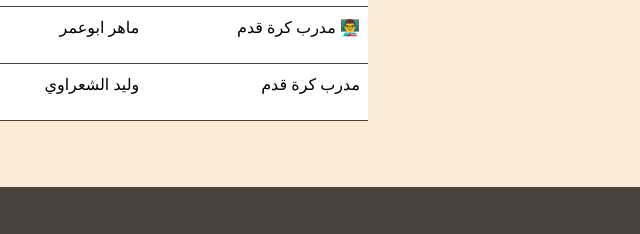
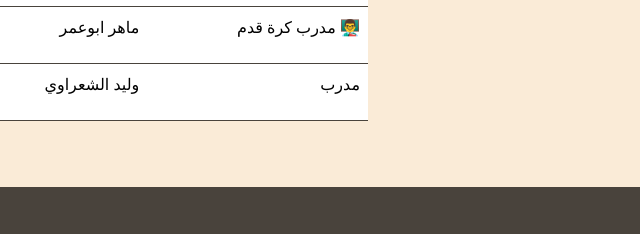
Before and after one commit to abedAbulail/watan-burka, a plain HTML site: page services/service9.html in a window 1280 px wide. Shown: the part 304-538 px from the top of the page, 640-1280 px from the left. Drawn offline with nearby package versions, Linux system fonts and the light colour scheme.

Commit message:
Update service9.html

```diff
--- a/services/service9.html
+++ b/services/service9.html
@@ -86,7 +86,7 @@
                 </td>
                 <td class="td">الحارة الغربية</td>
                 <td class="td">وليد الشعراوي</td>
-                <td class="td">مدرب كرة قدم</td>
+                <td class="td">مدرب</td>
               </tr>
             </tbody>
           </table>
```
